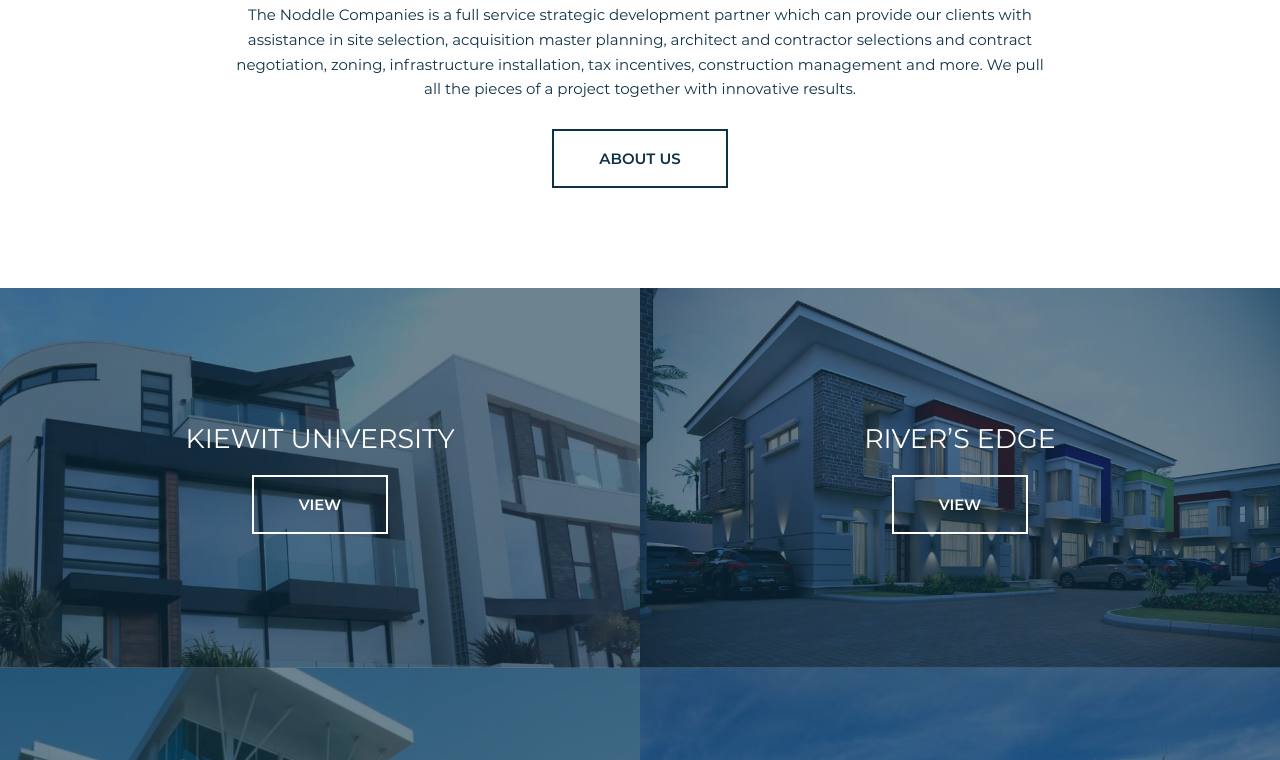
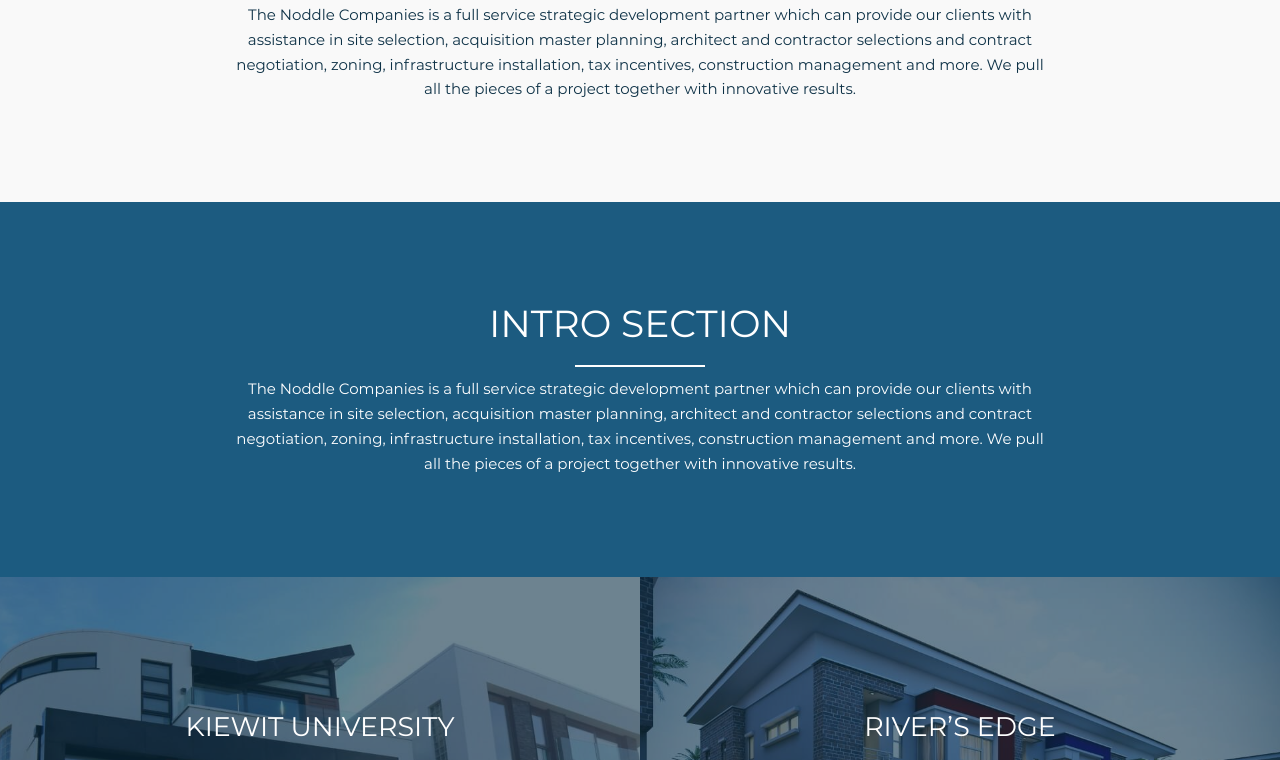
Before and after one commit to RomanR301/SquareResidential, a website: page SquareResidential/index.html in a window 1280 px wide. Shown: the part 972-1732 px from the top of the page. Drawn offline with nearby package versions, Linux system fonts and the light colour scheme.

Commit message:
added new section to home page, renamed header link contacts>contact

```diff
--- a/#src/scss/abstracts/variables.scss
+++ b/#src/scss/abstracts/variables.scss
@@ -18,6 +18,7 @@ $defaultText: #0D3146;
 $redColor: #E15353;
 $blackColor: #000000;
 $brownColor: #af6337;
+$backgroundBlue: #1C5B80;
 
 $backgroundColor06: rgba(13, 49, 70, 0.6);
 $backgroundColor09: rgba(13, 49, 70, 0.9);
--- a/#src/scss/base/reset.scss
+++ b/#src/scss/base/reset.scss
@@ -28,6 +28,7 @@ time, mark, audio, video {
 body {
   position: relative;
   color: $whiteColor;
+  background: #f9f9f9;
   font-family: 'Montserrat', sans-serif;
   font-weight: 400;
   font-size: 15px;
--- a/#src/scss/pages/home.scss
+++ b/#src/scss/pages/home.scss
@@ -59,6 +59,23 @@
   &-paragraph {
     color: $defaultText;
     margin-bottom: 27px;
+    &:last-child {
+      margin: 0;
+    }
+  }
+  &.block-blue {
+    background: $backgroundBlue;
+    margin: 0;
+    padding: 100px 0;
+    @media (max-width: $breakpoint-lg) {
+      padding: 40px 0;
+    }
+    & .section-title, & .text-block-paragraph {
+      color: $whiteColor;
+      &:before {
+        background: $whiteColor;
+      }
+    }
   }
 }
 
@@ -69,9 +86,24 @@
   &__item {
     position: relative;
     height: 380px;
+    overflow: hidden;
     @media (min-width: $breakpoint-xxl) {
       height: 500px;
     }
+    // &:hover {
+    //   & .portfolio__item_image:before {
+    //     // right: -100%;
+    //     transform: scale(0);
+    //   }
+    //   & .portfolio__item_title h3 {
+    //     background: $backgroundColor06;
+    //   }
+    //   & .portfolio__item_title .btn {
+    //     background: $whiteColor;
+    //     border-color: $whiteColor;
+    //     color: $defaultText;
+    //   }
+    // }
     &_image {
       width: 100%;
       height: 100%;
@@ -81,8 +113,9 @@
         position: absolute;
         width: 100%;
         height: 100%;
-        left: 0;
+        right: 0;
         top: 0;
+        @include transition(.3);
       }
       & img {
         object-fit: cover;
@@ -101,7 +134,9 @@
       & h3 {
         margin-bottom: 20px;
         text-align: center;
-        padding: 0 5px;
+        padding: 0 15px;
+        // background: $backgroundColor06;
+        @include transition(.3);
       }
     }
   }
--- a/SquareResidential/index.html
+++ b/SquareResidential/index.html
@@ -38,7 +38,7 @@
               <a href="#">ACQUISITIONS</a>
             </li>
             <li class="menu-item">
-              <a href="#">CONTACTS</a>
+              <a href="#">CONTACT</a>
             </li>
           </ul>
           <!-- <button class="header-btn modalTrigger" data-modal="#callback">
@@ -95,9 +95,29 @@
             negotiation, zoning, infrastructure installation, tax incentives, construction management and more. We pull
             all the pieces of a project together with innovative results.
           </div>
-          <div class="text-block-btn d-flex align-center">
+          <!-- <div class="text-block-btn d-flex align-center">
             <a href="about.html" class="btn btn-primary">ABOUT US</a>
+          </div> -->
+        </div>
+      </div>
+    </div>
+  </section>
+  <section class="text-block block-blue">
+    <div class="container-fluid">
+      <div class="row align-center">
+        <div class="col-xs-12">
+          <h2 class="section-title">INTRO SECTION</h2>
+        </div>
+        <div class="col-md-8 col-xs-12">
+          <div class="text-block-paragraph text-center">
+            The Noddle Companies is a full service strategic development partner which can provide our clients with
+            assistance in site selection, acquisition master planning, architect and contractor selections and contract
+            negotiation, zoning, infrastructure installation, tax incentives, construction management and more. We pull
+            all the pieces of a project together with innovative results.
           </div>
+          <!-- <div class="text-block-btn d-flex align-center">
+            <a href="about.html" class="btn btn-primary">ABOUT US</a>
+          </div> -->
         </div>
       </div>
     </div>
```
Also changed, not shown: #src/_header.html (+1 -1 lines), #src/index.html (+21 -1 lines), SquareResidential/404.html (+1 -1 lines), SquareResidential/css/style.css, SquareResidential/css/style.min.css.
